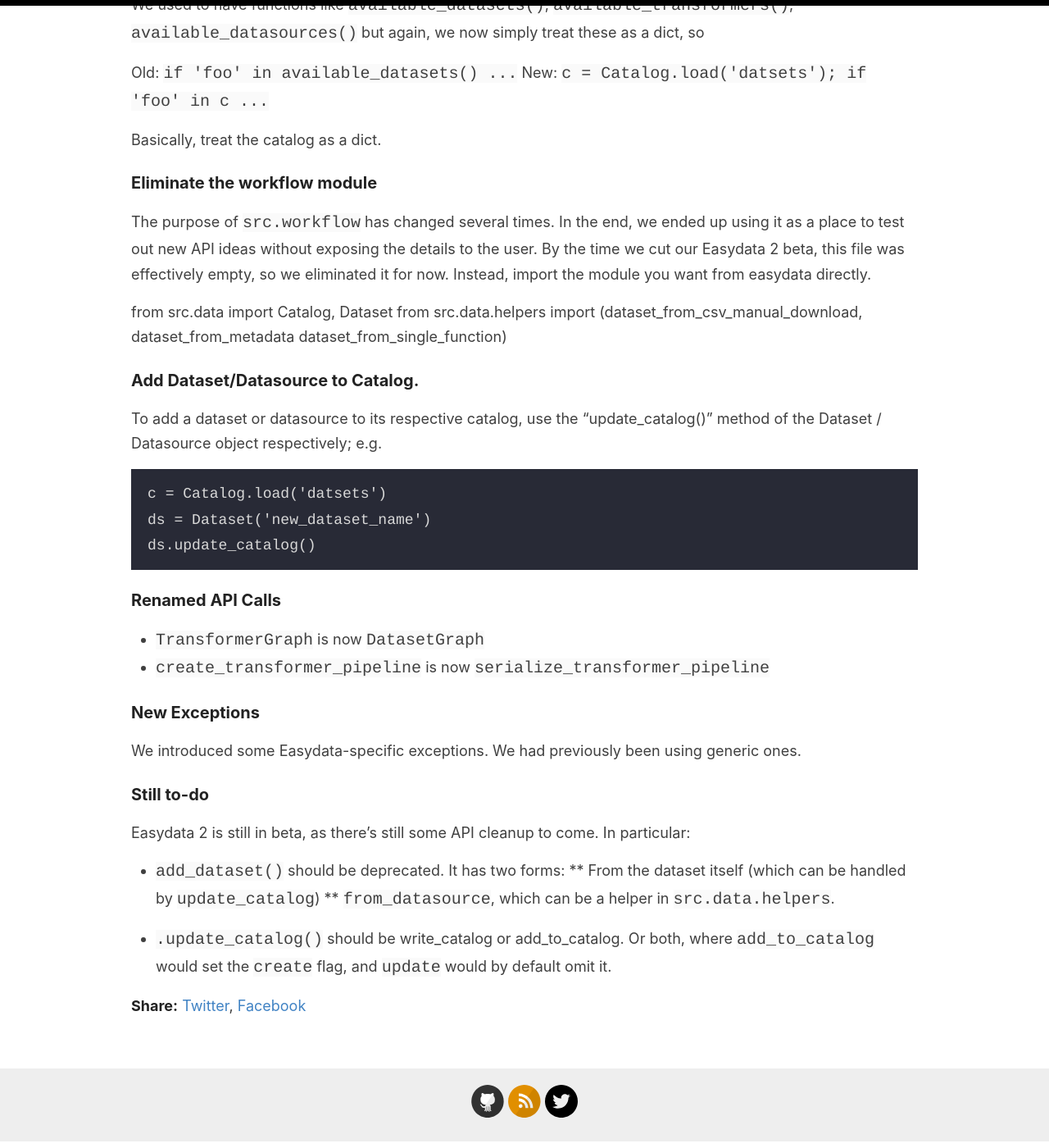
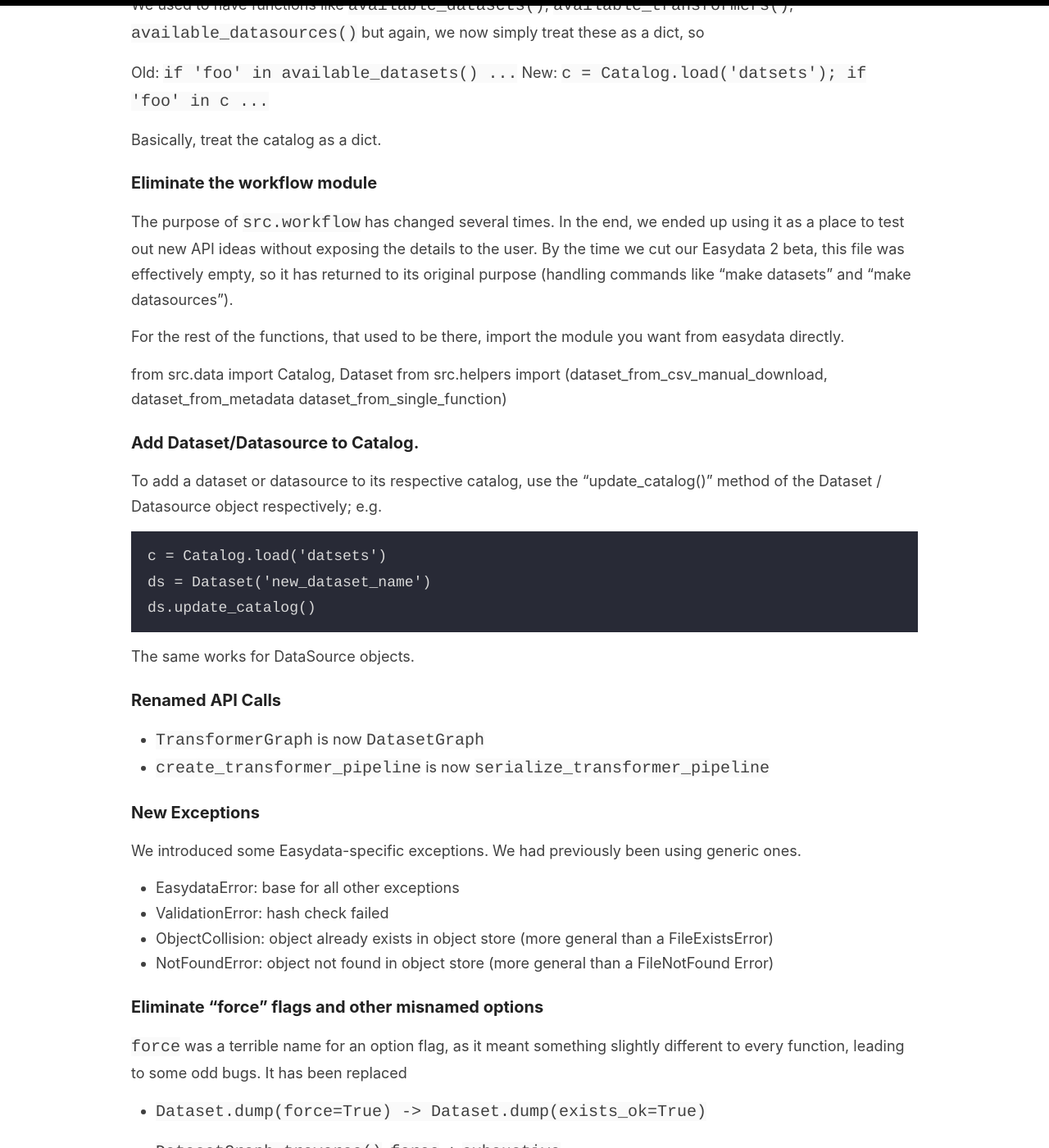
Before and after one commit to hackalog/hackalog.github.io, a Jekyll site: the page built from _posts/2021-05-25-api-changes.md, in a window 1280 px wide and 1400 px high, scrolled down 2734 px. Shown: the whole window at 82% size. Built offline with Jekyll 4.4.1, drawn with Linux system fonts in a browser that asks for light colours; some of the changed text lies outside the part shown.

Commit message:
more API changes

````diff
--- a/_posts/2021-05-25-api-changes.md
+++ b/_posts/2021-05-25-api-changes.md
@@ -53,12 +53,11 @@
 * Old: `load_catalog(catalog_name)`
 * New: `Catalog.load(catalog_name)`
 
-In addition, we had defined some helpful (partial) functions to load these; i.e.
+Previously, we had defined some helpful (partial) functions to load these; i.e.
 
 * `dataset_catalog = partial(load_catalog, catalog_file='datasets.json')  # Old way`
 * `transformer_catalog = partial(load_catalog, catalog_file='transformers.json') # Old way`
 * `datasource_catalog = partial(load_catalog, catalog_file='datasources.json') # Old way`
-
 
 We've deprecated them, because the new form is just as clear:
 
@@ -83,12 +82,14 @@
 ### Eliminate the workflow module
 
 The purpose of `src.workflow` has changed several times. In the end, we ended up using it as a place to test
-out new API ideas without exposing the details to the user. By the time we cut our Easydata 2 beta, this file was effectively empty, so we eliminated it for now. Instead, import the module you want from easydata directly.
+out new API ideas without exposing the details to the user. By the time we cut our Easydata 2 beta, this file was effectively empty, so it has returned to its original purpose (handling commands like "make datasets" and "make datasources").
+
+For the rest of the functions, that used to be there, import the module you want from easydata directly.
 
 from src.data import Catalog, Dataset
-from src.data.helpers import (dataset_from_csv_manual_download,
-                              dataset_from_metadata
-                              dataset_from_single_function)
+from src.helpers import (dataset_from_csv_manual_download,
+                         dataset_from_metadata
+                         dataset_from_single_function)
 
 ### Add Dataset/Datasource to Catalog.
 
@@ -101,6 +102,8 @@
 ds.update_catalog()
 ```
 
+The same works for DataSource objects.
+
 ### Renamed API Calls
 
 * `TransformerGraph` is now `DatasetGraph`
@@ -108,14 +111,31 @@
 
 ### New Exceptions
 We introduced some Easydata-specific exceptions. We had previously been using generic ones.
+* EasydataError: base for all other exceptions
+* ValidationError: hash check failed
+* ObjectCollision: object already exists in object store (more general than a FileExistsError)
+* NotFoundError: object not found in object store (more general than a FileNotFound Error)
 
 
-### Still to-do
+### Eliminate "force" flags and other misnamed options
+`force` was a terrible name for an option flag, as it meant something slightly different
+to every function, leading to some odd bugs. It has been replaced
 
-Easydata 2 is still in beta, as there's still some API cleanup to come. In particular:
+* `Dataset.dump(force=True) -> Dataset.dump(exists_ok=True)`
 
-* `add_dataset()` should be deprecated. It has two forms:
-** From the dataset itself (which can be handled by `update_catalog`)
-** `from_datasource`, which can be a helper in `src.data.helpers`.
+* `DatasetGraph.traverse()`: `force` -> `exhaustive`
+* DatasetGraph.generate() force->exhaustive
+* DatasetGraph.add_source(): force->overwrite_catalog
+* DatasetGraph.add_edge(): force->overwrite_catalog
 
-* `.update_catalog()` should be write_catalog or add_to_catalog. Or both, where `add_to_catalog` would set the `create` flag, and `update` would by default omit it.
+We also cleaned up some other misnamed options:
+* DatasetGraph.generate() write_catalog->write_dataset
+* DatasetGraph.process_edge() write_catalog->write_datsets
+
+### Adding Datasets
+`src.data.add_dataset()` is deprecated. It had two forms:
+** From the dataset itself: Now `dataset.update_catalog()` (which can be handled by `update_catalog`)
+** Using the `from_datasource` option: Now `Dataset.from_datasource()`
+
+### Changing the log level
+`src.log.debug` is now gone (it did not work correctly). Set the LOGLEVEL environment variable instead.
````
